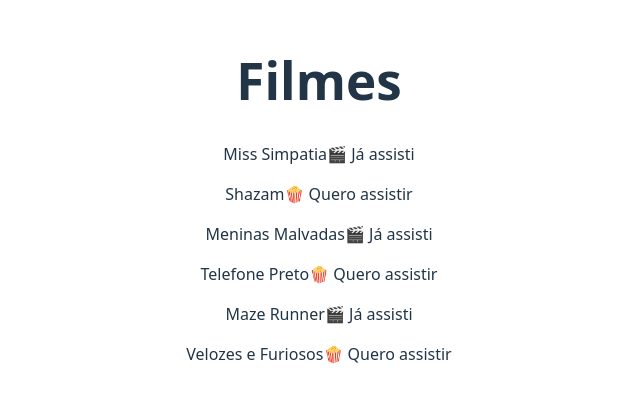
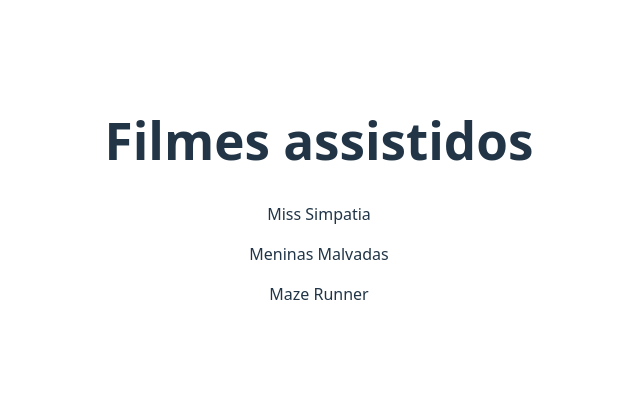
Before and after one commit to becsnr/react, a React (Vite) app: page / in a window 1280 px wide. Shown: the part 200-602 px from the top of the page, without its empty margins (321-961 px from the left). Built offline with nearby package versions, Linux system fonts and the light colour scheme.

Commit message:
.filter() + .map()

```diff
--- a/src/App.jsx
+++ b/src/App.jsx
@@ -1,11 +1,11 @@
 import './App.css'
 import Aula011 from './aulas/Aula011'
-import Ex031 from './exercicios/ex031/Ex031'
+import Ex032 from './exercicios/ex032/Ex032'
 
 function App() {
   return (
     //<Aula011 />
-    <Ex031 />
+    <Ex032 />
   )
 }
 
--- /dev/null
+++ b/src/exercicios/ex032/Ex032.jsx
@@ -0,0 +1,24 @@
+function Ex032() {
+    const filmes = [
+        {id: 1, titulo: 'Miss Simpatia', assistido: true},
+        {id: 2, titulo: 'Shazam', assistido: false},
+        {id: 3, titulo: 'Meninas Malvadas', assistido: true},
+        {id: 4, titulo: 'Telefone Preto', assistido: false},
+        {id: 5, titulo: 'Maze Runner', assistido: true},
+        {id: 6, titulo: 'Velozes e Furiosos', assistido: false}
+    ]
+    return (
+        <>
+            <h1>Filmes assistidos</h1>
+            {filmes
+                .filter(filme => filme.assistido)
+                .map((filme) => (
+                <p key={filme.id}>
+                    {filme.titulo}
+                </p>
+            ))}
+        </>
+    )
+}
+
+export default Ex032
```
